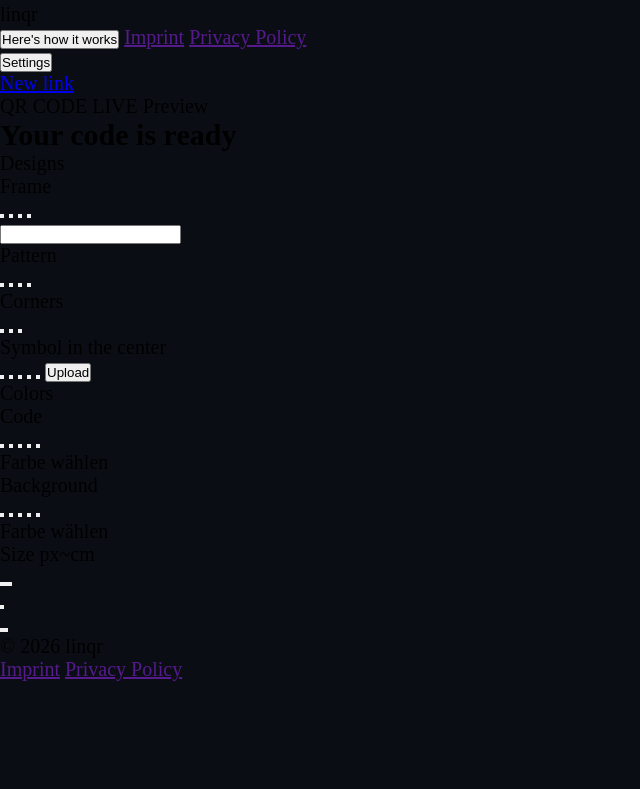
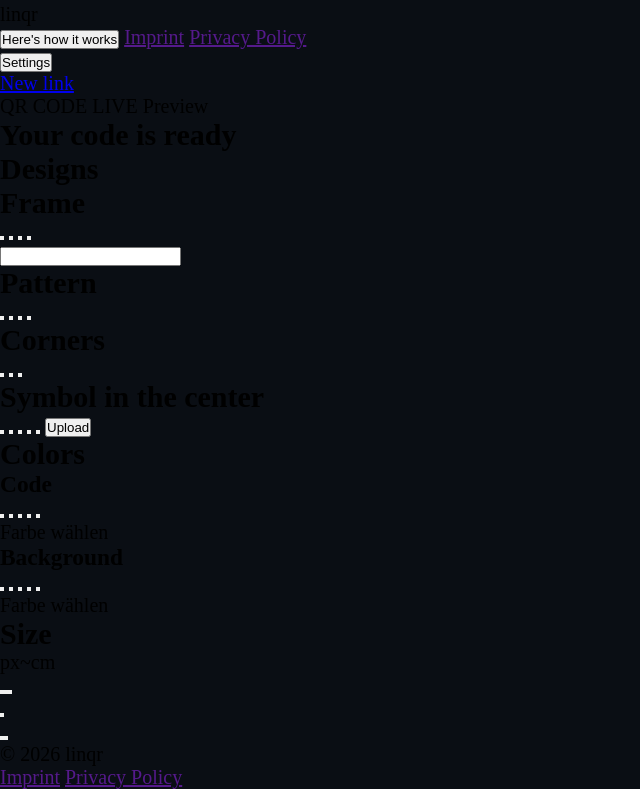
Before and after one commit to Leonard-glitch/QRCodeConverter, a plain HTML site: page finalyzeqrcode.html in a window 1280 px wide. Shown: the part 66-855 px from the top of the page, without its empty margins (0-640 px from the left). Before the commit the page ends 800 px from the top, so only its background shows below. Drawn offline with Linux system fonts and the light colour scheme.

Commit message:
h2 instead of labels

```diff
--- a/finalyzeqrcode.html
+++ b/finalyzeqrcode.html
@@ -24,46 +24,46 @@
             <h1 class="sizeONEHeader">Your code is ready</h1>
 
             <div class="option-group" data-category="designs">
-                <label for="" class="sizeTWOHeader">Designs</label>
+                <h2 class="sizeTWOHeader">Designs</h2>
                 <div id="designsContainerDiv"></div>
             </div>
 
             <div class="option-group" data-category="frame">
-                <label for="" class="sizeTWOHeader">Frame</label>
+                <h2 class="sizeTWOHeader">Frame</h2>
                 <div><button class="settingsOptionButton" data-id="none"></button> <button class="settingsOptionButton" data-id="bars"></button> <button class="settingsOptionButton" data-id="bubble"></button> <button class="settingsOptionButton" data-id="corners"></button></div>
-                <div><input type="text" id="textToInputField"></div>
+                <div><input type="text" id="textToInputField" aria-label="Frame text"></div>
             </div>
 
             <div class="option-group" data-category="pattern">
-                <label for="" class="sizeTWOHeader">Pattern</label>
+                <h2 class="sizeTWOHeader">Pattern</h2>
                 <div><button class="settingsOptionButton" data-id="squares"></button> <button class="settingsOptionButton" data-id="round"></button> <button class="settingsOptionButton" data-id="dots"></button> <button class="settingsOptionButton" data-id="lines"></button></div>
             </div>
 
             <div class="option-group" data-category="corners">
-                <label for="" class="sizeTWOHeader">Corners</label>
+                <h2 class="sizeTWOHeader">Corners</h2>
                 <div><button class="settingsOptionButton" data-id="sharp"></button> <button class="settingsOptionButton" data-id="rounded"></button> <button class="settingsOptionButton" data-id="circle"></button></div>
             </div>
 
             <div class="option-group" data-category="symbolCenter">
-                <label for="" class="sizeTWOHeader">Symbol in the center</label>
+                <h2 class="sizeTWOHeader">Symbol in the center</h2>
                 <div><button class="settingsOptionButton" data-id="none"></button> <button class="settingsOptionButton" data-id="brand"></button> <button class="settingsOptionButton" data-id="link"></button> <button class="settingsOptionButton" data-id="star"></button> <button class="settingsOptionButton" data-id="heart"></button> <button class="settingsOptionButton" id="uploadImageButton">Upload</button></div>
                 <div id="ownSymbolinCenterDiv"></div>
             </div>
 
             <div>
-                <label for="" class="sizeTWOHeader">Colors</label>
+                <h2 class="sizeTWOHeader">Colors</h2>
                 <div class="colorsOption-group" data-category="codeColors">
-                    <label for="" class="sizeTHREEHeader">Code</label>
+                    <h3 class="sizeTHREEHeader">Code</h3>
                     <div><button class="settingsColorOptionButton" data-id="codeColorOne"></button> <button class="settingsColorOptionButton" data-id="codeColorTwo"></button> <button class="settingsColorOptionButton" data-id="codeColorThree"></button> <button class="settingsColorOptionButton" data-id="codeColorFour"></button> <button class="settingsColorOptionButton" data-id="codeColorFive"></button> <div id="codePickOwnColorDiv">Farbe wählen</div></div>
                 </div>
                 <div class="colorsOption-group" data-category="codeBackgroundColors">
-                    <label for="" class="sizeTHREEHeader">Background</label>
+                    <h3 class="sizeTHREEHeader">Background</h3>
                     <div><button class="settingsColorOptionButton" data-id="backColorOne"></button> <button class="settingsColorOptionButton" data-id="backColorTwo"></button> <button class="settingsColorOptionButton" data-id="backColorThree"></button> <button class="settingsColorOptionButton" data-id="backColorFour"></button> <button class="settingsColorOptionButton" data-id="backColorFive"></button><div id="backPickOwnColorDiv">Farbe wählen</div></div>
                 </div>
             </div>
 
             <div class="sizeOption-group" data-category="size">
-                <div><label for="" class="sizeTWOHeader">Size</label> <span id="pxAndUnitOutputSpan">px~cm</span></div>
+                <div><h2 class="sizeTWOHeader">Size</h2> <span id="pxAndUnitOutputSpan">px~cm</span></div>
                 <div id="sizeSliderDiv"></div>
                 <div><button class="settingsOptionButton" data-id="businessCard"></button><button class="settingsOptionButton" data-id="web"></button><button class="settingsOptionButton" data-id="poster"></button></div>
             </div>
```
